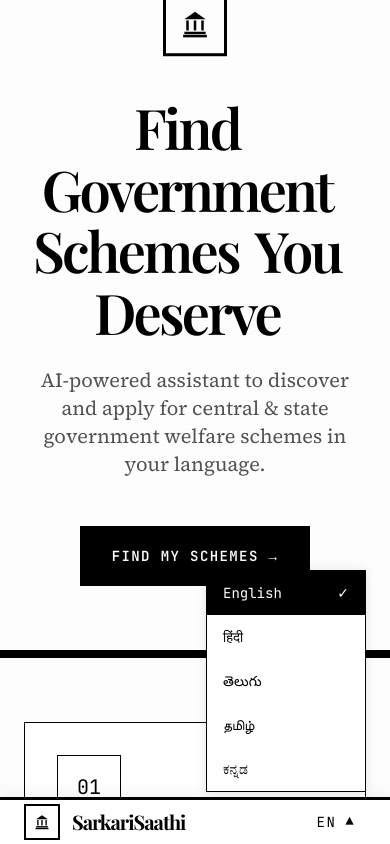
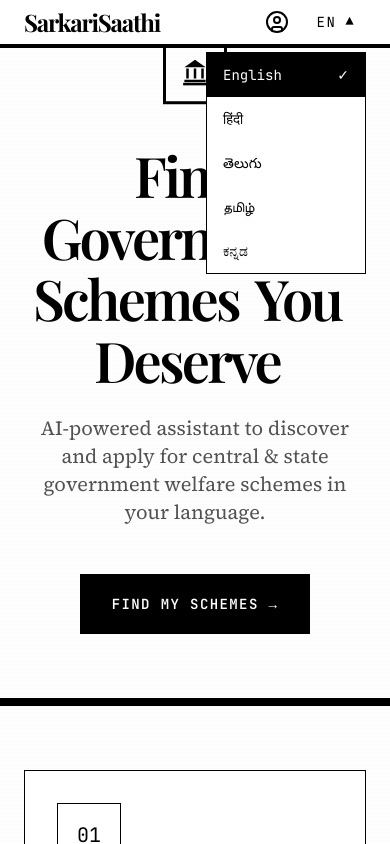
Before and after one commit to ruthwik11/india_runs, a React (Vite) app in the folder frontend/: page / in a window 390 px wide. Both pictures are taken after a click on the button "Language Switcher". Shown: the top 844 px of the page. Built offline with nearby package versions, Linux system fonts and the light colour scheme; no server answers; a web font is replaced by a local one.

Commit message:
Revert "Move navbar to bottom on mobile devices for better UX"
This reverts commit 6e9a53bca508fffd7bf5fd15382c0e535c6c9838.

```diff
--- a/frontend/src/App.jsx
+++ b/frontend/src/App.jsx
@@ -2,7 +2,7 @@ import React, { useState, useEffect } from 'react';
 import { useTranslation } from 'react-i18next';
 import { AnimatePresence, motion } from 'framer-motion';
 import Lenis from 'lenis';
-
+import { UserCircle } from 'lucide-react';
 
 import './styles/globals.css';
 
@@ -13,14 +13,7 @@ import LanguageSwitcher from './components/shared/LanguageSwitcher';
 
 function App() {
   const [currentPage, setCurrentPage] = useState('home');
-  const [chatKey, setChatKey] = useState(0);
   const { t } = useTranslation();
-
-  const goToPage = (page) => {
-    if (page === 'chat') setChatKey(k => k + 1); // force Chat remount
-    window.scrollTo({ top: 0, behavior: 'instant' });
-    setCurrentPage(page);
-  };
 
   useEffect(() => {
     // Disable smooth scroll on mobile devices for native touch behavior
@@ -42,33 +35,28 @@ function App() {
   }, []);
 
   return (
-    <div className="bg-white min-h-screen flex flex-col text-black font-body overflow-x-hidden pb-[80px] md:pb-0">
+    <div className="bg-white min-h-screen flex flex-col text-black font-body overflow-x-hidden">
       {/* Header */}
-      <header className="fixed bottom-0 left-0 w-full md:sticky md:bottom-auto md:top-3 z-50 bg-white border-t-[3px] md:border-t-0 md:border-b-[5px] border-black shadow-[0_-4px_15px_rgba(0,0,0,0.05)] md:shadow-none pb-[env(safe-area-inset-bottom)] md:pb-0">
-        <div className="container flex justify-between items-center py-3 md:py-5 px-4 md:px-8 mx-auto">
-          <div className="flex items-center gap-3">
-            {/* Government Building Logo — static, not clickable */}
-            <div className="w-9 h-9 border-[2.5px] border-black flex items-center justify-center flex-shrink-0">
-              <svg width="22" height="22" viewBox="0 0 256 256" fill="currentColor" className="text-black">
-                <path d="M128 48 L196 96 H60 Z" />
-                <rect x="72" y="104" width="16" height="64" />
-                <rect x="120" y="104" width="16" height="64" />
-                <rect x="168" y="104" width="16" height="64" />
-                <rect x="60" y="176" width="136" height="16" />
-                <rect x="52" y="196" width="152" height="16" />
-              </svg>
-            </div>
-            {/* SarkariSaathi title — clickable, navigates to home */}
-            <motion.h1
-              className="font-display text-xl md:text-3xl tracking-tighter font-bold cursor-pointer"
-              onClick={() => goToPage('home')}
-              whileHover={{ scale: 1.02 }}
-              whileTap={{ scale: 0.98 }}
+      <header className="sticky top-0 z-50 bg-white border-b-4 border-black">
+        <div className="container flex justify-between items-center py-6 px-4 md:px-8 mx-auto">
+          <motion.div
+            className="cursor-pointer"
+            onClick={() => setCurrentPage('home')}
+            whileHover={{ scale: 1.02 }}
+            whileTap={{ scale: 0.98 }}
+          >
+            <h1 className="font-display text-2xl md:text-3xl tracking-tighter font-bold">
+              SarkariSaathi
+            </h1>
+          </motion.div>
+          <div className="flex items-center gap-4 md:gap-6">
+            <button
+              onClick={() => setCurrentPage('profile')}
+              className="flex items-center gap-2 font-bold hover:text-blue-600 transition-colors"
             >
-              SarkariSaathi
-            </motion.h1>
-          </div>
-          <div className="flex items-center gap-4 md:gap-6">
+              <UserCircle className="w-6 h-6" />
+              <span className="hidden md:inline">Profile</span>
+            </button>
             <LanguageSwitcher />
           </div>
         </div>
@@ -86,7 +74,7 @@ function App() {
               transition={{ duration: 0.4 }}
               className="w-full flex-1"
             >
-              <Home onStart={() => goToPage('chat')} />
+              <Home onStart={() => setCurrentPage('chat')} />
             </motion.div>
           )}
           {currentPage === 'chat' && (
@@ -98,7 +86,7 @@ function App() {
               transition={{ duration: 0.4 }}
               className="w-full flex-1"
             >
-              <Chat key={chatKey} onBack={() => goToPage('home')} />
+              <Chat onBack={() => setCurrentPage('home')} />
             </motion.div>
           )}
           {currentPage === 'profile' && (
@@ -117,7 +105,7 @@ function App() {
       </main>
 
       {/* Footer */}
-      <footer className="bg-black text-white p-5 md:p-8 mt-auto z-10">
+      <footer className="bg-black text-white p-8 mt-auto z-10">
         <div className="container mx-auto px-4 md:px-8 text-center">
           <p className="font-mono text-sm tracking-widest uppercase">
             &copy; {new Date().getFullYear()} SarkariSaathi. All Rights Reserved.
--- a/frontend/src/components/shared/LanguageSwitcher.jsx
+++ b/frontend/src/components/shared/LanguageSwitcher.jsx
@@ -43,7 +43,7 @@ const LanguageSwitcher = () => {
             animate={{ opacity: 1, y: 0, scale: 1 }}
             exit={{ opacity: 0, y: -10, scale: 0.95 }}
             transition={{ type: 'spring', damping: 25, stiffness: 300 }}
-            className="absolute right-0 bottom-full mb-2 md:bottom-auto md:top-full md:mb-0 md:mt-2 w-40 bg-white border-thin border-black shadow-[0_0_10px_rgba(0,0,0,0.1)]"
+            className="absolute right-0 mt-2 w-40 bg-white border-thin border-black"
           >
             {languages.map((lang, idx) => (
               <motion.button
```
